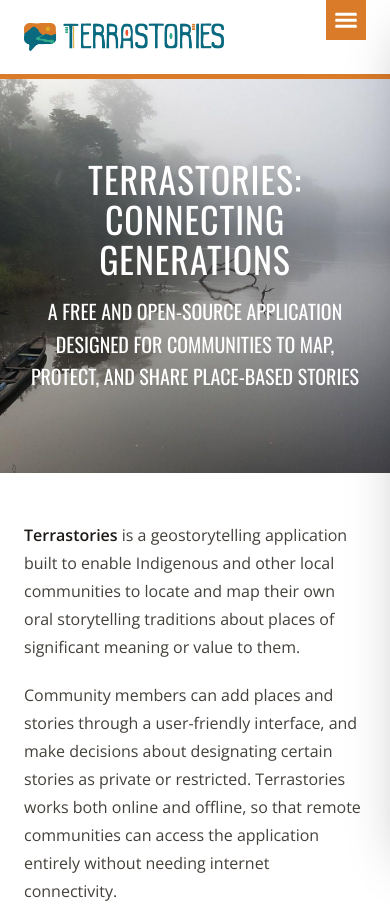
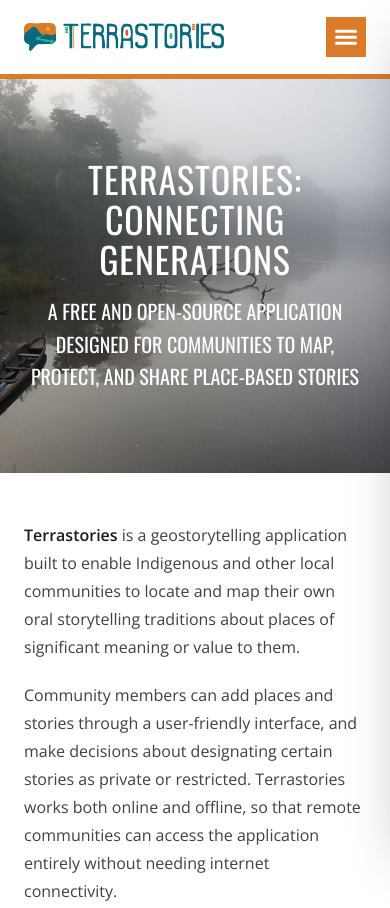
Before and after one commit to Terrastories/terrastories-website, an Astro site: page / in a window 390 px wide. Shown: the top 908 px of the page. Built offline with nearby package versions, Linux system fonts and the light colour scheme; Astro itself is replaced by a stand-in of ours.

Commit message:
Center hamburger button vertically in navbar on mobile

```diff
--- a/src/components/Header.astro
+++ b/src/components/Header.astro
@@ -69,7 +69,7 @@ const currentPath = Astro.url.pathname.replace(/\/$/, '') || '/';
     <!-- Burger button (mobile) -->
     <button
       id="menu-toggle"
-      class="menu-toggle relative z-50 flex h-10 w-10 items-center justify-center rounded-none bg-orange text-white lg:hidden shrink-0"
+      class="menu-toggle relative z-50 flex h-10 w-10 items-center justify-center rounded-none bg-orange text-white lg:hidden shrink-0 self-center"
       aria-label="Open menu"
       aria-expanded="false"
     >
```
